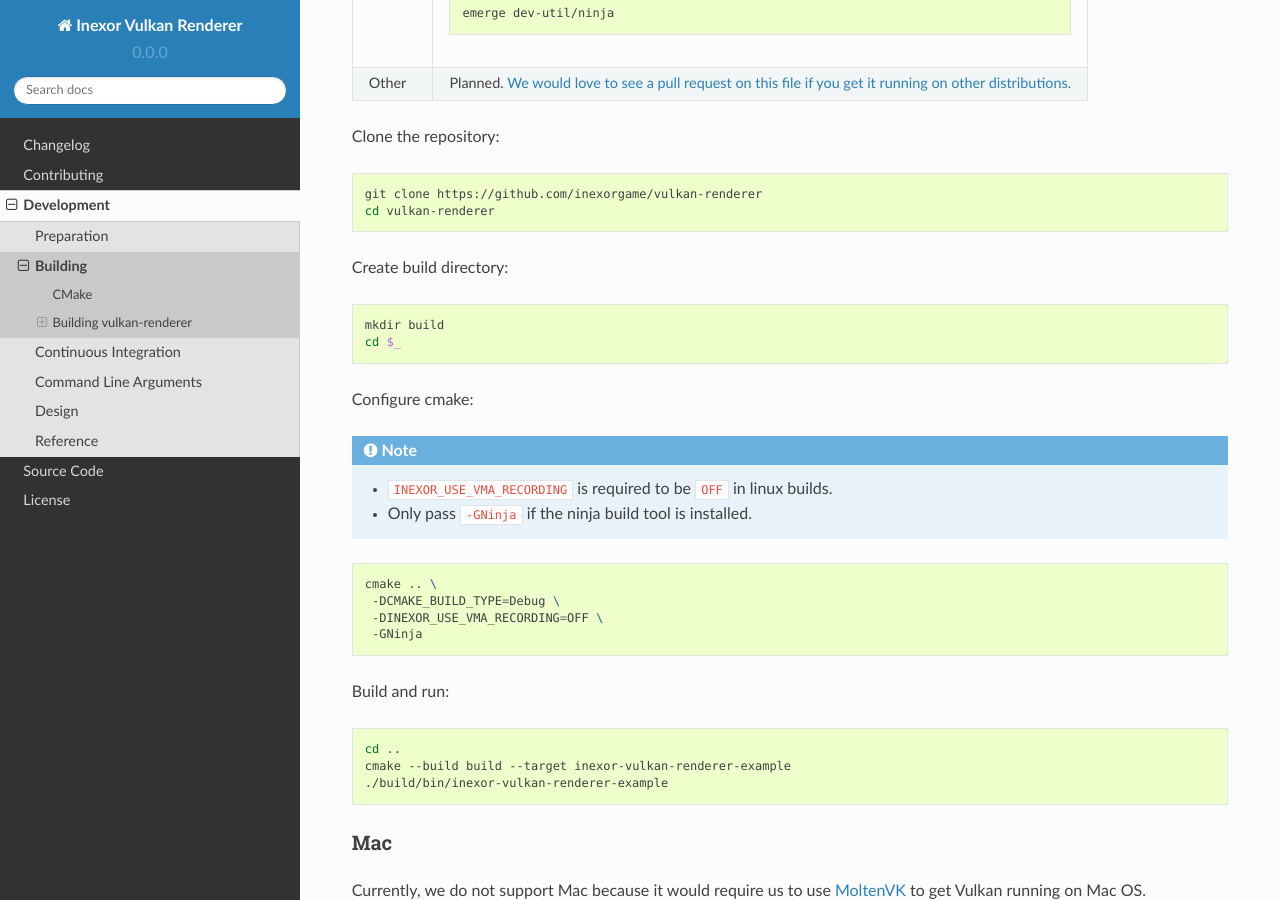
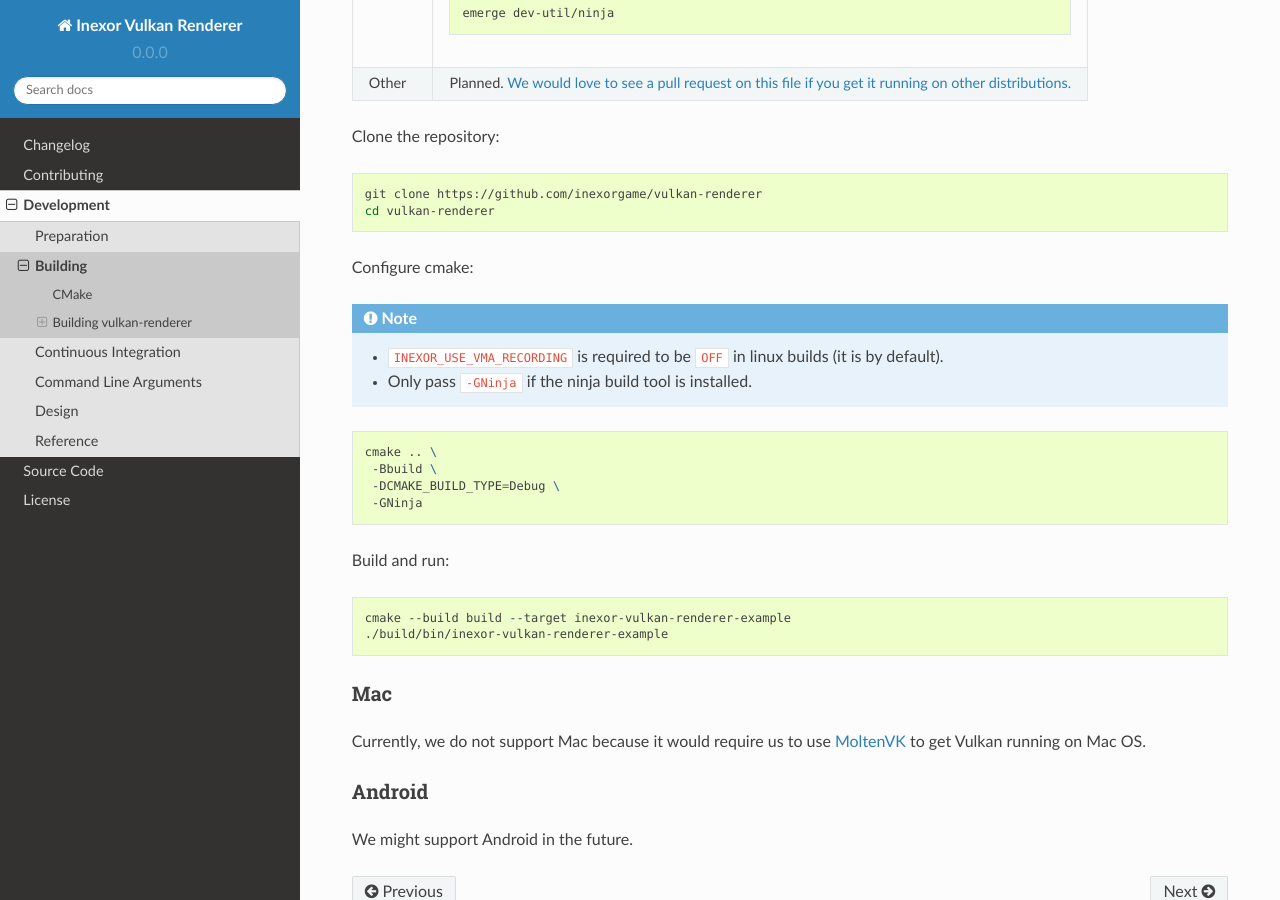
Before and after one commit to inexorgame/vulkan-renderer, a Sphinx documentation site: the page built from documentation/source/development/building.rst, in a window 1280 px wide and 900 px high, scrolled down 2643 px. Built offline with Sphinx 7.4.7 and the Read the Docs theme 2.0.0, drawn with Linux system fonts in a browser that asks for light colours; pages that are not in the unit, such as notebooks, are missing from menus.

Commit message:
[docs] Improve linux building docs

```diff
--- a/documentation/source/development/building.rst
+++ b/documentation/source/development/building.rst
@@ -137,32 +137,24 @@ Clone the repository:
     git clone https://github.com/inexorgame/vulkan-renderer
     cd vulkan-renderer
 
-Create build directory:
-
-.. code-block:: bash
-
-    mkdir build
-    cd $_
-
 Configure cmake:
 
 .. note::
 
-    - ``INEXOR_USE_VMA_RECORDING`` is required to be ``OFF`` in linux builds.
+    - ``INEXOR_USE_VMA_RECORDING`` is required to be ``OFF`` in linux builds (it is by default).
     - Only pass ``-GNinja`` if the ninja build tool is installed.
 
 .. code-block:: bash
 
     cmake .. \
+     -Bbuild \
      -DCMAKE_BUILD_TYPE=Debug \
-     -DINEXOR_USE_VMA_RECORDING=OFF \
      -GNinja
 
 Build and run:
 
 .. code-block:: bash
 
-    cd ..
     cmake --build build --target inexor-vulkan-renderer-example
     ./build/bin/inexor-vulkan-renderer-example
 
```
Also changed, not shown: other parts of documentation/source/development/building.rst (+1 -1 lines).
